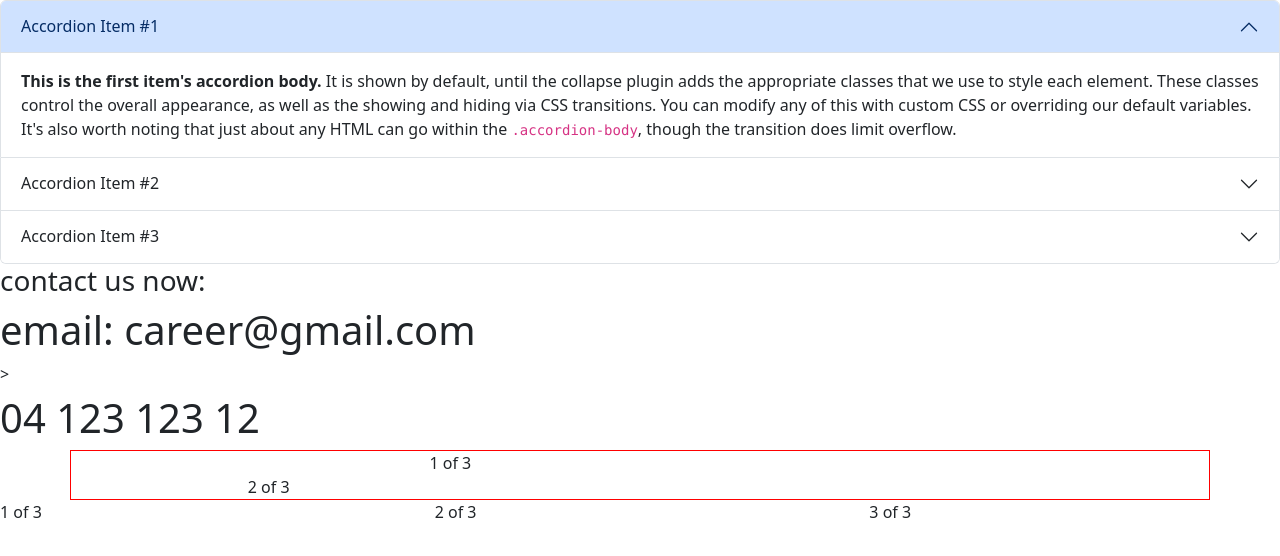
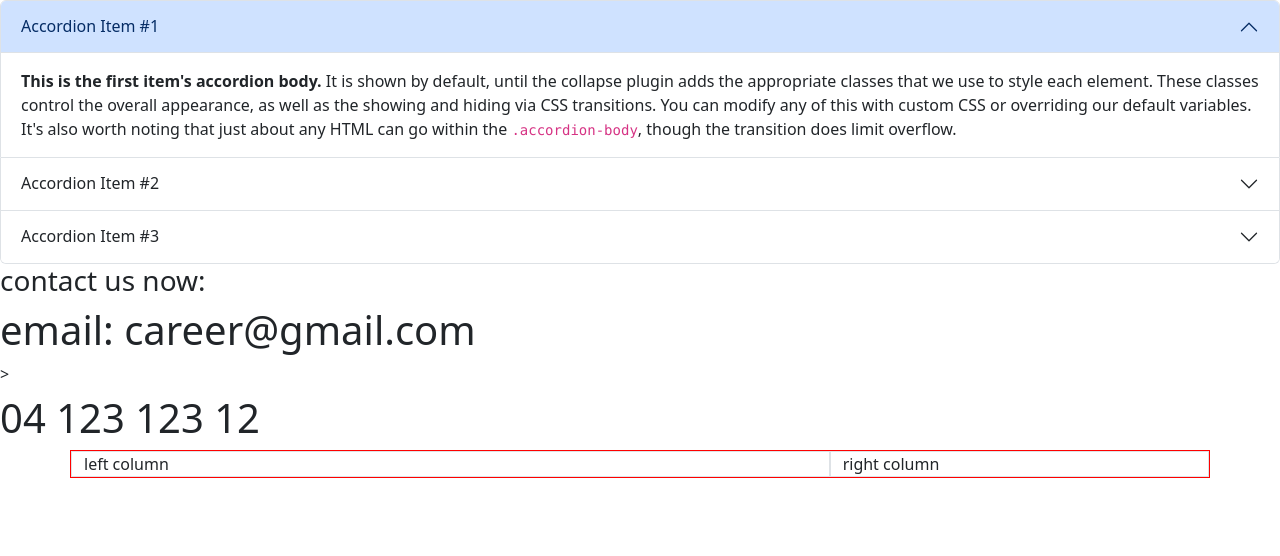
Before and after one commit to staletoast/2023IST-Website-Melody.T, a plain HTML site: page contact.html in a window 1280 px wide. Shown: the part 146-702 px from the top of the page. Drawn offline with nearby package versions, Linux system fonts and the light colour scheme.

Commit message:
Update contact.html
div

```diff
--- a/contact.html
+++ b/contact.html
@@ -124,32 +124,17 @@
 
 <!-- VIDEO PLAYER BLOCK STARTS HERE-->
 
-<div class="container text-center">
-  <div class="row">
-    <div class="col-lg-8 col-md-12">
-      1 of 3
+<div class= "container">
+<div class="row">
+<div class="border col-8">
+left column
+</div>
+<div class="border col-4">
+right column
+</div>
+</div>
+</div>
 
-</div>
-    </div>
-    <div class="col-lg-4 col-md-12">
-      2 of 3
-    </div>
-	    <div class="col-lg-4 col-md-12 d-lg-none">
-      3 of 3
-    </div>
-  </div>
-  <div class="row">
-    <div class="col">
-      1 of 3
-    </div>
-    <div class="col">
-      2 of 3
-    </div>
-    <div class="col">
-      3 of 3
-    </div>
-  </div>
-</div>
 
 <!-- VIDEO PLAYER BLOCK ENDS HERE -->
 
```
